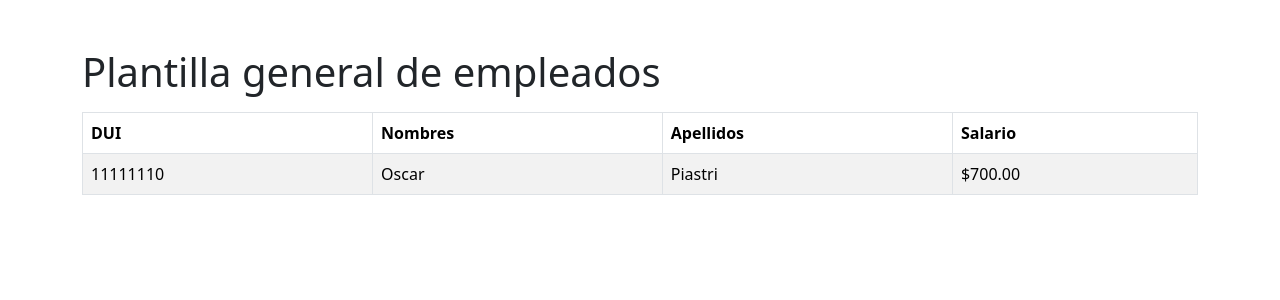
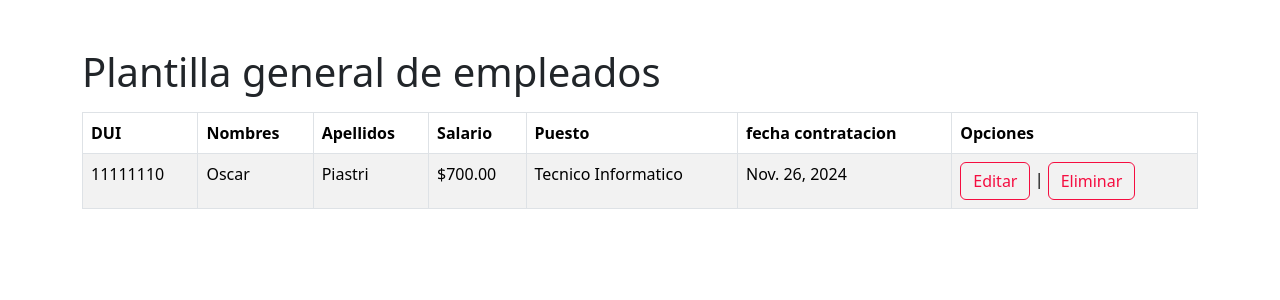
Before and after one commit to Will1184/sistemas-contables, a Django app: page /inicio/plantillaGeneralEmpleados/ in a window 1280 px wide. Shown: the part 56-356 px from the top of the page. Run offline with Django 5.2, Linux system fonts and the light colour scheme; a user stored in the database is signed in; data comes from the database, SQL or seed files in the repository; both versions use the stored data as it was after the commit.

Commit message:
feat: se agregaron nuevas funcionalidades a la gestion de empleados

```diff
--- a/inventario/templates/plantilla_general_empleados.html
+++ b/inventario/templates/plantilla_general_empleados.html
@@ -10,6 +10,9 @@
             <th>Nombres</th>
             <th>Apellidos</th>
             <th>Salario</th>
+            <th>Puesto</th>
+            <th>fecha contratacion</th>
+            <th>Opciones</th>
         </tr>
     </thead>
     <tbody>
@@ -19,6 +22,13 @@
             <td>{{ empleado.nombres }}</td>
             <td>{{ empleado.apellidos }}</td>
             <td>${{ empleado.salario }}</td>
+            <td>{{ empleado.puesto }}</td>
+            <td>{{ empleado.fecha_contratacion }}</td>
+            <td>
+                <a class="btn" style="color: #f50d40; border: 1px solid #f50d40;"  href="{% url 'editar_empleado' empleado_id=empleado.id %}">Editar</a> |
+                <!-- Enlace para eliminar producto -->
+                <a class="btn" style="color: #f50d40; border: 1px solid #f50d40;" href="{% url 'editar_empleado' empleado_id=empleado.id %}">Eliminar</a>
+            </td>
         </tr>
         {% endfor %}
     </tbody>
--- a/inventario/urls.py
+++ b/inventario/urls.py
@@ -6,6 +6,7 @@ urlpatterns = [
     path('', views.inicio),
     path('adquisicionMaterial/', views.adquisicion_material,name='adquisicion_material'),
     path('editar_material/<int:producto_id>/', views.editar_material,name='editar_material'),
+    path('editar_empleado/<int:empleado_id>/', views.editar_empleado,name='editar_empleado'),
     path('ventaProducto/', views.venta_producto, name='venta_producto'),
     path('ventasProductos/', views.ventas_productos, name='ventas_productos'),
     path('inventario/', views.manejo_inventario,name='manejo_inventario'),
--- a/inventario/views.py
+++ b/inventario/views.py
@@ -2,7 +2,7 @@ import random
 from .models  import ProductoAdquirido,Empleado, ProductoVendido
 from django.shortcuts import render, redirect, get_object_or_404
 from django.http import HttpResponse
-from .forms import ProductoAdquiridoForm,ProductoVendidoForm,ProductoForm
+from .forms import ProductoAdquiridoForm,ProductoVendidoForm,ProductoForm,EmpleadoForm
 from datetime import datetime
 from django.utils import timezone
 from decimal import Decimal
@@ -113,11 +113,22 @@ def contratacion(request):
         "fecha_contratacion": datetime.now()
     }
     if request.method == 'POST':
-         form = ProductoAdquiridoForm(request.POST)
+         form = EmpleadoForm(request.POST)
          if form.is_valid():
               form.save()
               return redirect('plantilla_general_empleados')
-    return render(request,"contratacion.html",{'empleado': contratacion_empleado})
+    return render(request,".html",{'contratacion_empleado': contratacion_empleado})
+
+@login_required(login_url='/signin/')
+def editar_empleado(request,empleado_id):
+    contratacion_empleado = get_object_or_404(Empleado, id=empleado_id)
+    if request.method == 'POST':
+        print(request.POST)
+        form = EmpleadoForm(request.POST, instance=contratacion_empleado)
+        if form.is_valid():
+              form.save()
+              return redirect('plantilla_general_empleados')
+    return render(request,"contratacion.html", {'contratacion_empleado':contratacion_empleado})
 
 @login_required(login_url='/signin/')
 #view de platilla general de empleados
```
Also changed, not shown: inventario/templates/contratacion.html (+3 -4 lines), db.sqlite3.
